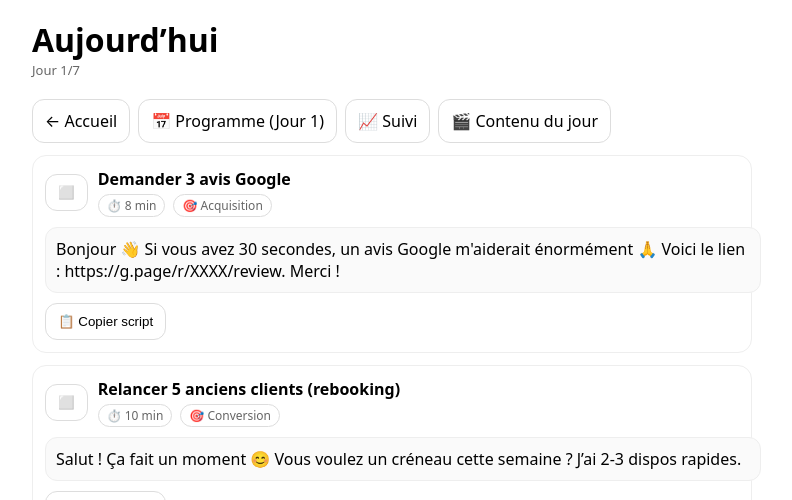
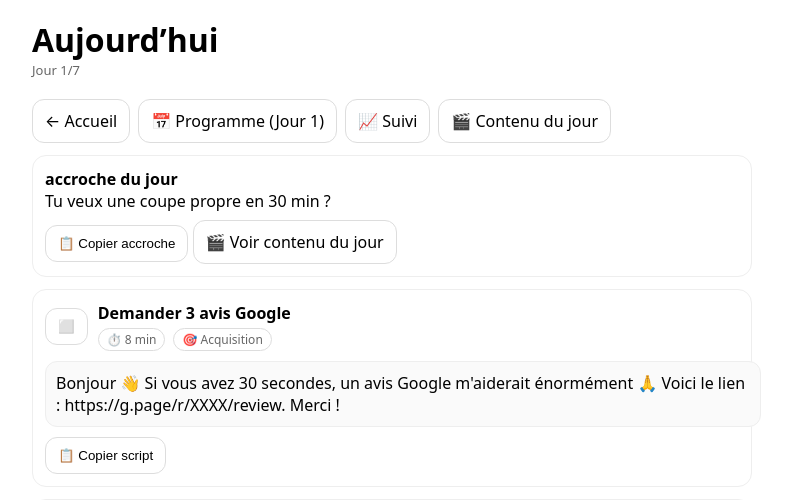
Before and after one commit to peninpalenzuelam-rgb/mission1-taches, a Flask app: page /today in a window 1280 px wide. Shown: the top 500 px of the page, without its empty margins (248-1040 px from the left). Run offline with Flask 3, Linux system fonts and the light colour scheme.

Commit message:
Rename hook to accroche in UI

```diff
--- a/app.py
+++ b/app.py
@@ -348,7 +348,7 @@ def today_page():
                 accroche = dd.get("reel", {}).get("hook", "")
                 break
         salon = load_salon()
-        accroche = apply_salon(hook, salon)
+        accroche = apply_salon(accroche, salon)
     except Exception:
         accroche = ""
     return render_template("today.html", actions=actions, day_number=current_day or 1, current_day=current_day or 1, accroche=accroche)
--- a/templates/contenu.html
+++ b/templates/contenu.html
@@ -109,7 +109,7 @@ Visuel: {{ d["post"]["visual"] }}
             {% if is_google %}📍 Post Google{% elif is_fb %}🟦 Post Facebook{% else %}🎬 Reel{% endif %}
           </div>
 
-          <div class="muted"><strong>accroche :</strong> {{ d["reel"]["hook"] }}</div>
+          <div class="muted"><strong>Accroche :</strong> {{ d["reel"]["hook"] }}</div>
 
           {% if is_google %}
             <div class="box" style="margin-top:8px;">
```
